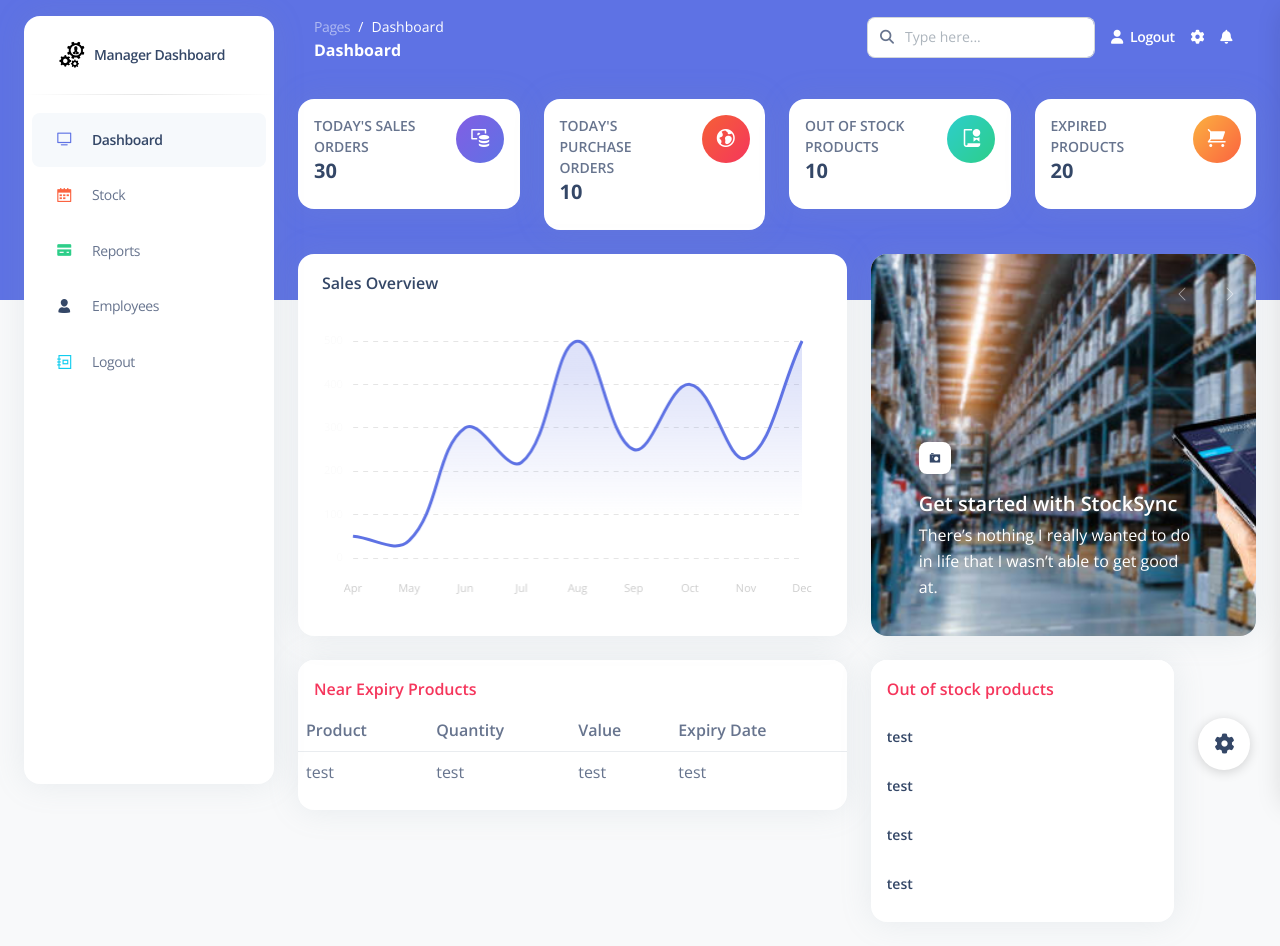
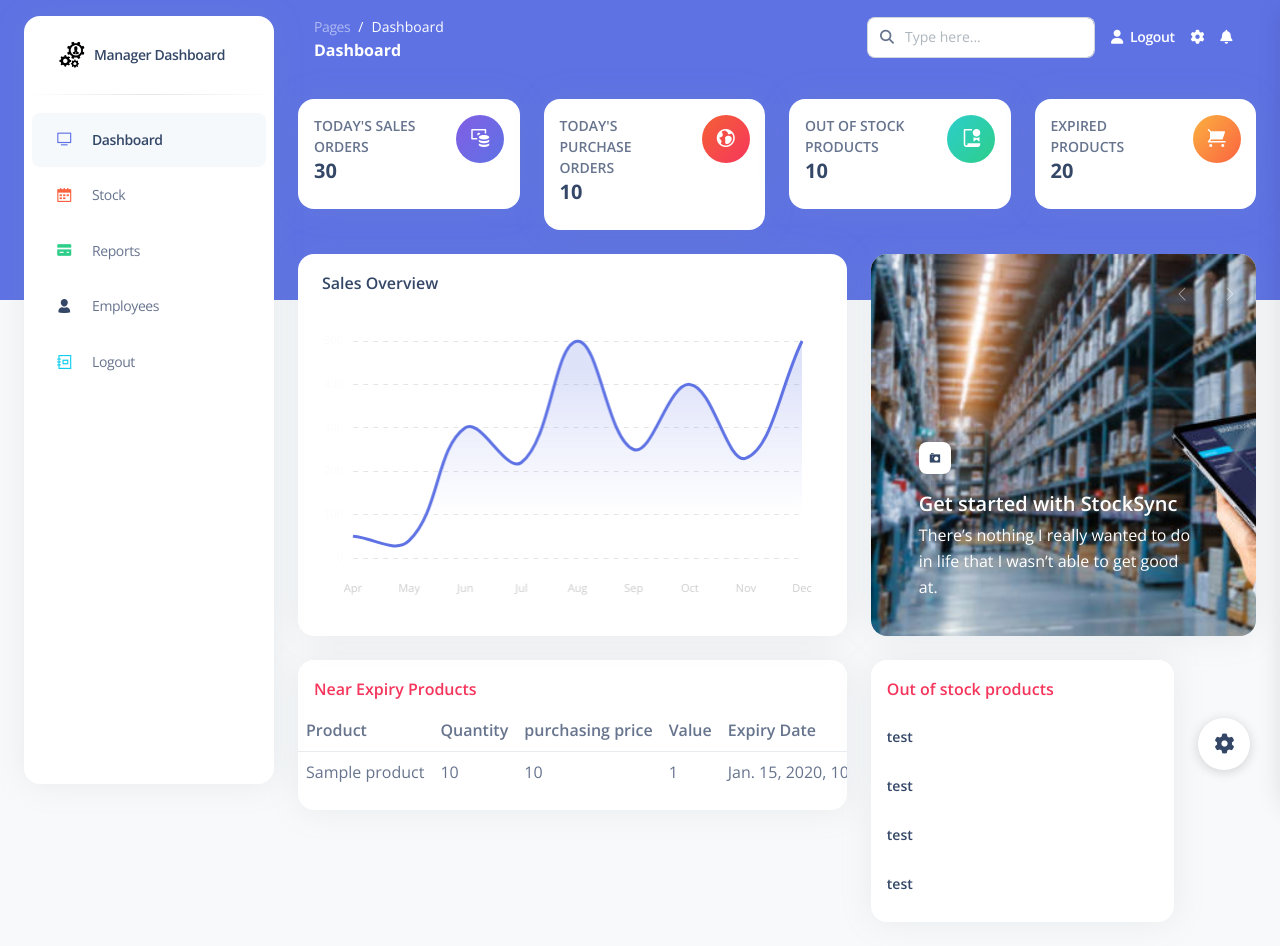
Before and after one commit to MohnadSaadeh/StockSync, a Django app: template my_app/templates/index.html in a window 1280 px wide. Run offline with Django 3.2, Linux system fonts and the light colour scheme; the template is opened without the code that fills it: most values are stand-ins (such as "Sample title", 1, 10 or a date in 2020); some libraries are stand-ins or nearby versions.

Commit message:
adding Near Expiry Products by using Product.objects.annotate

```diff
--- a/my_app/templates/dashboard.html
+++ b/my_app/templates/dashboard.html
@@ -757,7 +757,7 @@
           backgroundColor: gradientStroke1,
           borderWidth: 3,
           fill: true,
-          data: [50, 40, 300, 220, 500, 250, 400, 230, 500],
+          data: [50, 40, 300, 220, 500, 250, 20, 230, 500],
           maxBarThickness: 6
 
         }],
@@ -831,7 +831,7 @@
   <!-- Github buttons -->
   <script async defer src="https://buttons.github.io/buttons.js"></script>
   <!-- Control Center for Soft Dashboard: parallax effects, scripts for the example pages etc -->
-  <script src="../assets/js/argon-dashboard.min.js?v=2.0.4"></script>
+  <script src="{% static 'js/argon-dashboard.min.js?v=2.0.4 '%}"></script>
 </body>
 
 </html>
--- a/my_app/templates/index.html
+++ b/my_app/templates/index.html
@@ -435,15 +435,20 @@
                 <tr>
                   <th>Product</th>
                   <th>Quantity</th>
+                  <th>purchasing price</th>
+
                   <th>Value</th>
                   <th>Expiry Date</th>
                 </tr>
+                {% for product in sixmonthesproducts %}
                 <tr>
-                  <td>test</td>
-                  <td>test</td>
-                  <td>test</td>
-                  <td>test</td>
+                  <td>{{product.product_name}}</td>
+                  <td>{{product.quantity}}</td>
+                  <td>{{product.purchasing_price}}</td>
+                  <td>{{product.total_cost}}</td> <!-- value purchasing_price * quantity  -->
+                  <td>{{product.expiry_date}}</td>
                 </tr>
+                {% endfor %}
 
                 <!-- <tbody>
                   <tr>
--- a/my_app/urls.py
+++ b/my_app/urls.py
@@ -16,5 +16,4 @@ urlpatterns = [
 
     path('signin', views.sign_in),
 
-
 ]
```
Also changed, not shown: my_app/models.py (+27 -1 lines), my_app/templates/tables.html (+5 -5 lines), my_app/views.py (+9 -1 lines), db.sqlite3.
